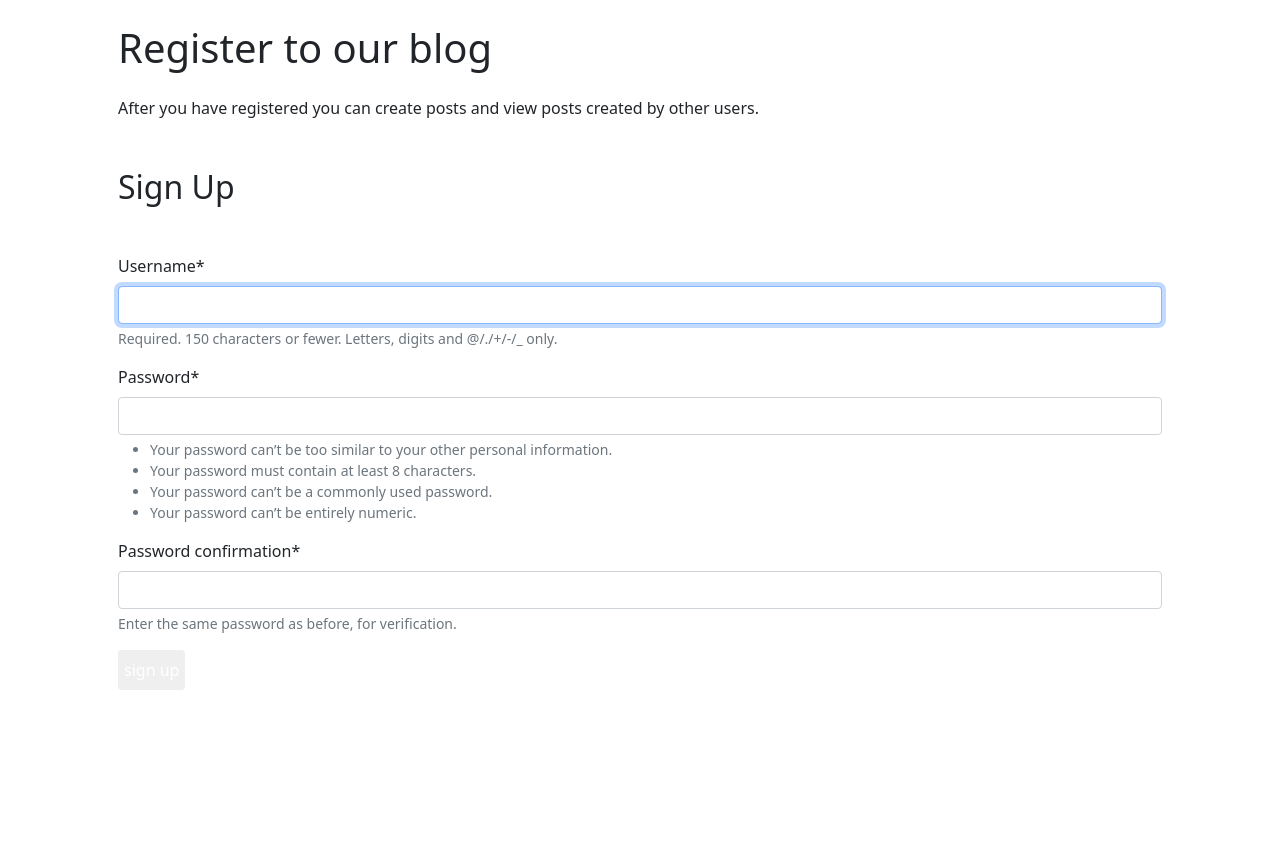
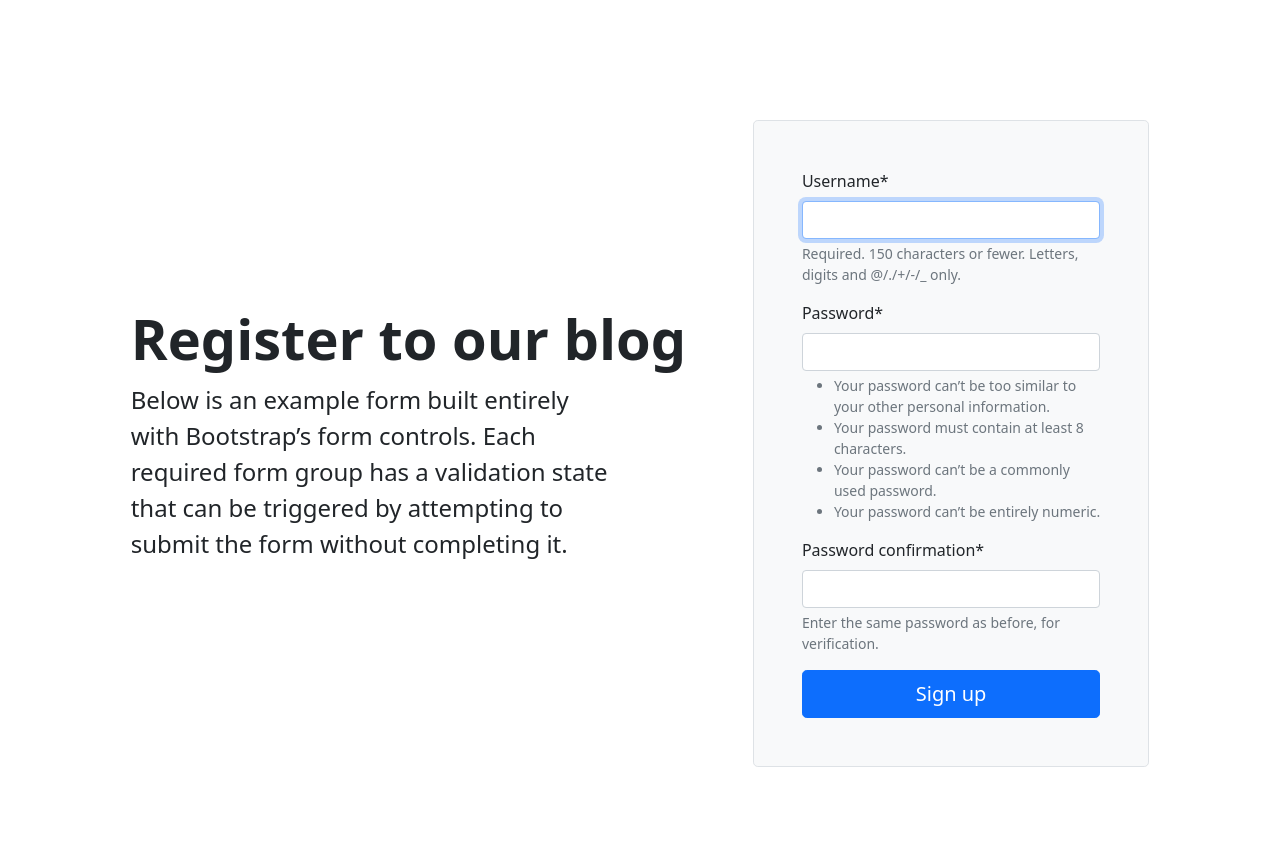
Before and after one commit to andols-dev/djangoblog, a Django app: page /accounts/signup/ in a window 1280 px wide. Shown: the part 73-936 px from the top of the page. Before the commit the page ends 763 px from the top, so only its background shows below. Run offline with Django 3.2, Linux system fonts and the light colour scheme; some libraries are stand-ins or nearby versions.

Commit message:
change design on signup page

```diff
--- a/accounts/templates/accounts/sign_up.html
+++ b/accounts/templates/accounts/sign_up.html
@@ -7,28 +7,21 @@
 {% block content %}
 
 {% load crispy_forms_tags %}
+<div class="container col-xl-10 col-xxl-8 px-4 py-5">
+  <div class="row align-items-center g-lg-5 py-5">
+    <div class="col-lg-7 text-center text-lg-start">
+      <h1 class="display-4 fw-bold lh-1 mb-3">Register to our blog</h1>
+      <p class="col-lg-10 fs-4">Below is an example form built entirely with Bootstrap’s form controls. Each required form group has a validation state that can be triggered by attempting to submit the form without completing it.</p>
+    </div>
+    <div class="col-md-10 mx-auto col-lg-5">
+      <form class="p-4 p-md-5 border rounded-3 bg-light" method="post">
+        {% csrf_token %}
+        {{form | crispy}}
+        <button class="w-100 btn btn-lg btn-primary" type="submit">Sign up</button>    </form>
+    </div>
+  </div>
+</div>
 
 
-    <section class="text-gray-600 body-font">
-        <div class="container px-5 py-24 mx-auto flex flex-wrap items-center">
-          <div class="lg:w-3/5 md:w-1/2 md:pr-16 lg:pr-0 pr-0">
-            <h1 class="title-font font-medium text-3xl text-gray-900">Register to our blog</h1>
-            <p class="mb-5 leading-relaxed mt-4">After you have registered you can create posts and view posts created by other users.</p>
-            <!-- <a href="{% url 'login'%}" class="text-white bg-green-500 border-0 py-2 px-8 focus:outline-none hover:bg-green-600 rounded text-lg">Log in</a> -->
 
-
-          </div>
-          <div class="lg:w-2/6 md:w-1/2 bg-gray-100 rounded-lg p-8 flex flex-col md:ml-auto w-full mt-10 md:mt-0">
-            <h2 class="text-gray-900 text-lg font-medium title-font mb-5">Sign Up</h2>
-            <form method="post">
-                {% csrf_token %}
-                {{form | crispy}}
-                <button class="text-white bg-indigo-500 border-0 py-2 px-8 focus:outline-none hover:bg-indigo-600 rounded text-lg" type="submit">sign up</button>
-
-            </form>
-
-          </div>
-        </div>
-      </section>
-
-      {% endblock content %}
+{% endblock content %}
--- a/templates/partials/base.html
+++ b/templates/partials/base.html
@@ -14,9 +14,7 @@
 <body>
     {% include "partials/nav.html" %}
     {% block content %}
-      <div class="container">
 
-      </div>
     {% endblock content %}
     <script src="https://cdn.jsdelivr.net/npm/bootstrap@5.1.3/dist/js/bootstrap.bundle.min.js" integrity="sha384-ka7Sk0Gln4gmtz2MlQnikT1wXgYsOg+OMhuP+IlRH9sENBO0LRn5q+8nbTov4+1p" crossorigin="anonymous"></script>
 </body>
```
Also changed, not shown: accounts/templates/accounts/login.html (+12 -11 lines).
